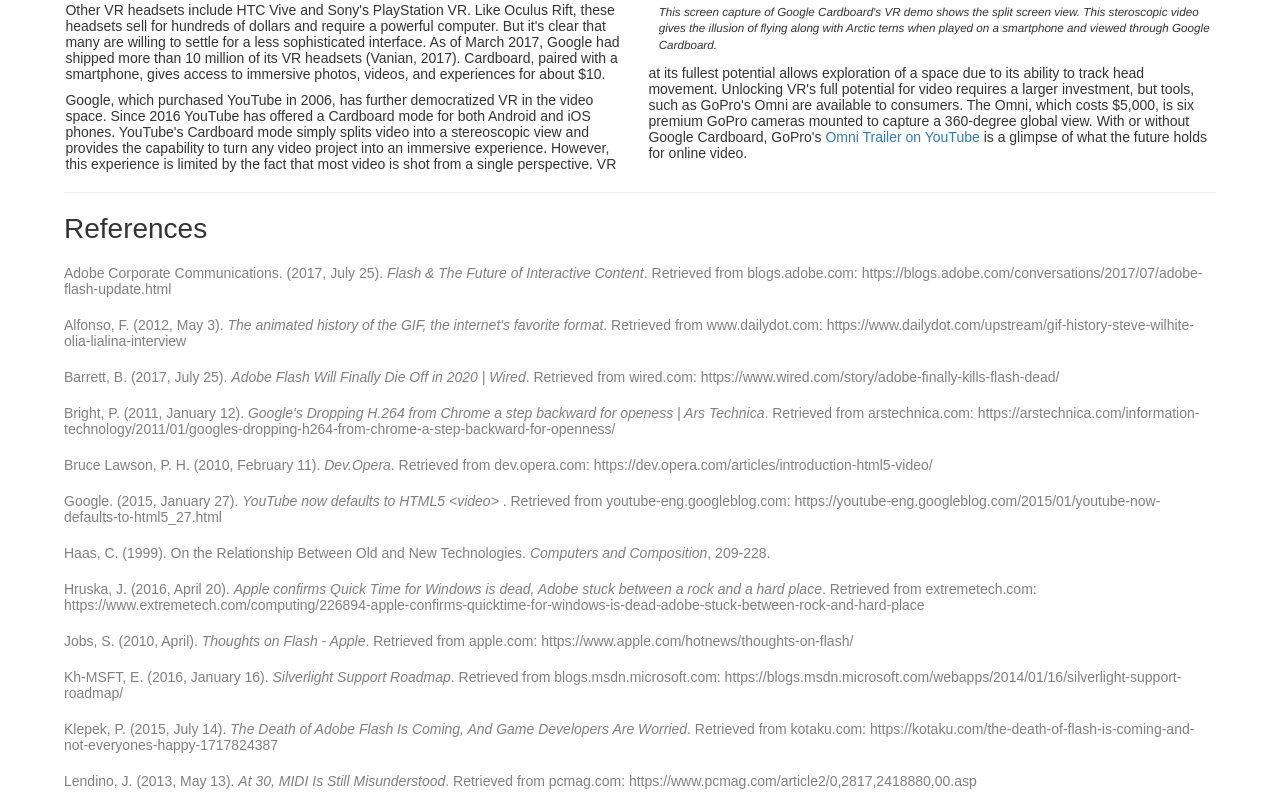
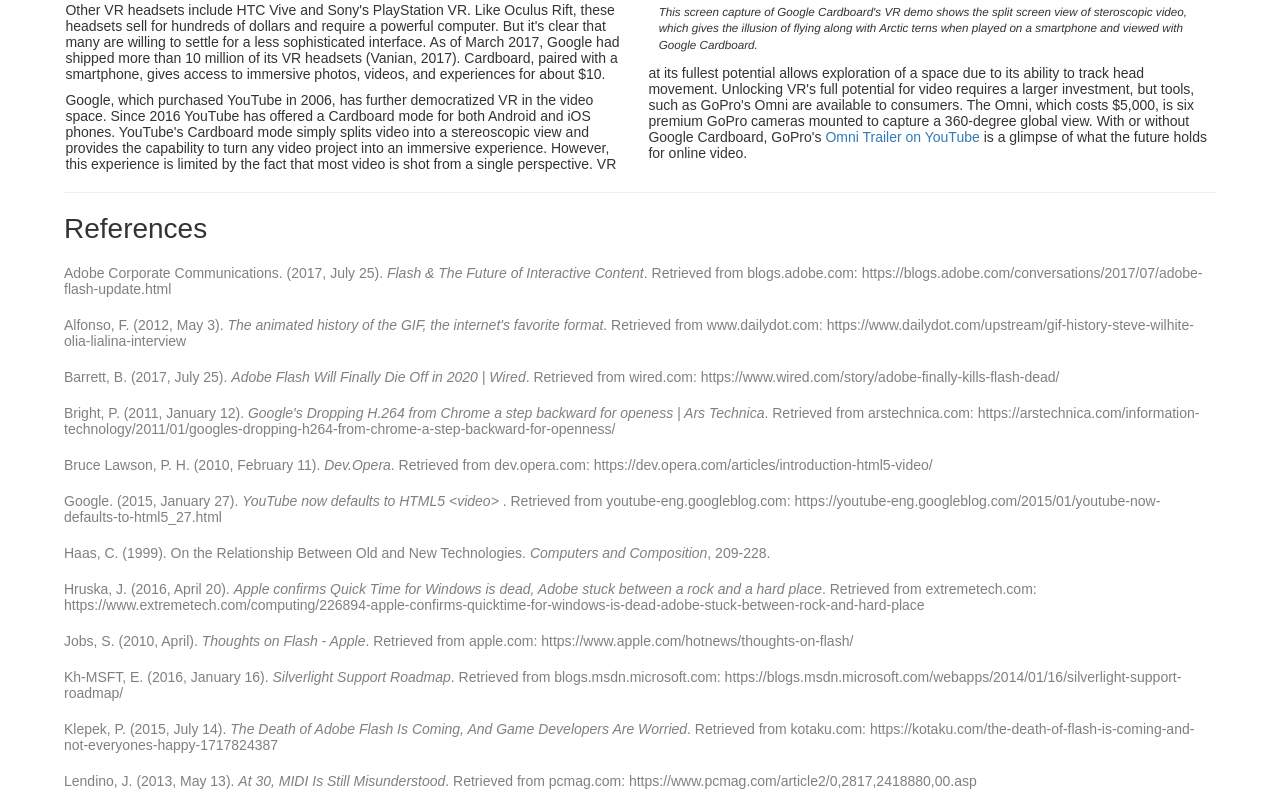
Before and after one commit to mikallok/historicizing-video, a plain HTML site: page index.html in a window 1280 px wide. Shown: the part 2794-3589 px from the top of the page. Drawn offline with Linux system fonts and the light colour scheme.

Commit message:
caption edit

```diff
--- a/index.html
+++ b/index.html
@@ -92,7 +92,7 @@
 <p>Other VR headsets include HTC Vive and Sony's PlayStation VR. Like Oculus Rift, these headsets sell for hundreds of dollars and require a powerful computer. But it's clear that many are willing to settle for a less sophisticated interface. As of March 2017, Google had shipped more than 10 million of its VR headsets (Vanian, 2017). Cardboard, paired with a smartphone, gives access to immersive photos, videos, and experiences for about $10.</p>
 <figure>
   <img src="files/google-cardboard.jpg" class="img-responsive" alt="A screen capture of Google cardboard's VR demo flying with Arctic terns.">
-  <figcaption>This screen capture of Google Cardboard's VR demo shows the split screen view. This steroscopic video gives the illusion of flying along with Arctic terns when played on a smartphone and viewed through Google Cardboard.</figcaption>
+  <figcaption>This screen capture of Google Cardboard's VR demo shows the split screen view of steroscopic video, which gives the illusion of flying along with Arctic terns when played on a smartphone and viewed with Google Cardboard.</figcaption>
 </figure>
 <p>Google, which purchased YouTube in 2006, has further democratized VR in the video space. Since 2016 YouTube has offered a Cardboard mode for both Android and iOS phones. YouTube's Cardboard mode simply splits video into a stereoscopic view and provides the capability to turn any video project into an immersive experience. However, this experience is limited by the fact that most video is shot from a single perspective. VR at its fullest potential allows exploration of a space due to its ability to track head movement. Unlocking VR's full potential for video requires a larger investment, but tools, such as GoPro's Omni are available to consumers. The Omni, which costs $5,000, is six premium GoPro cameras mounted to capture a 360-degree global view. With or without Google Cardboard, GoPro's <a href="https://youtu.be/0wC3x_bnnps" title="Link to YouTube video showing capabilities of GoPro's Omni camera.">Omni Trailer on YouTube</a> is a glimpse of what the future holds for online video.</p>
 </article>
```
